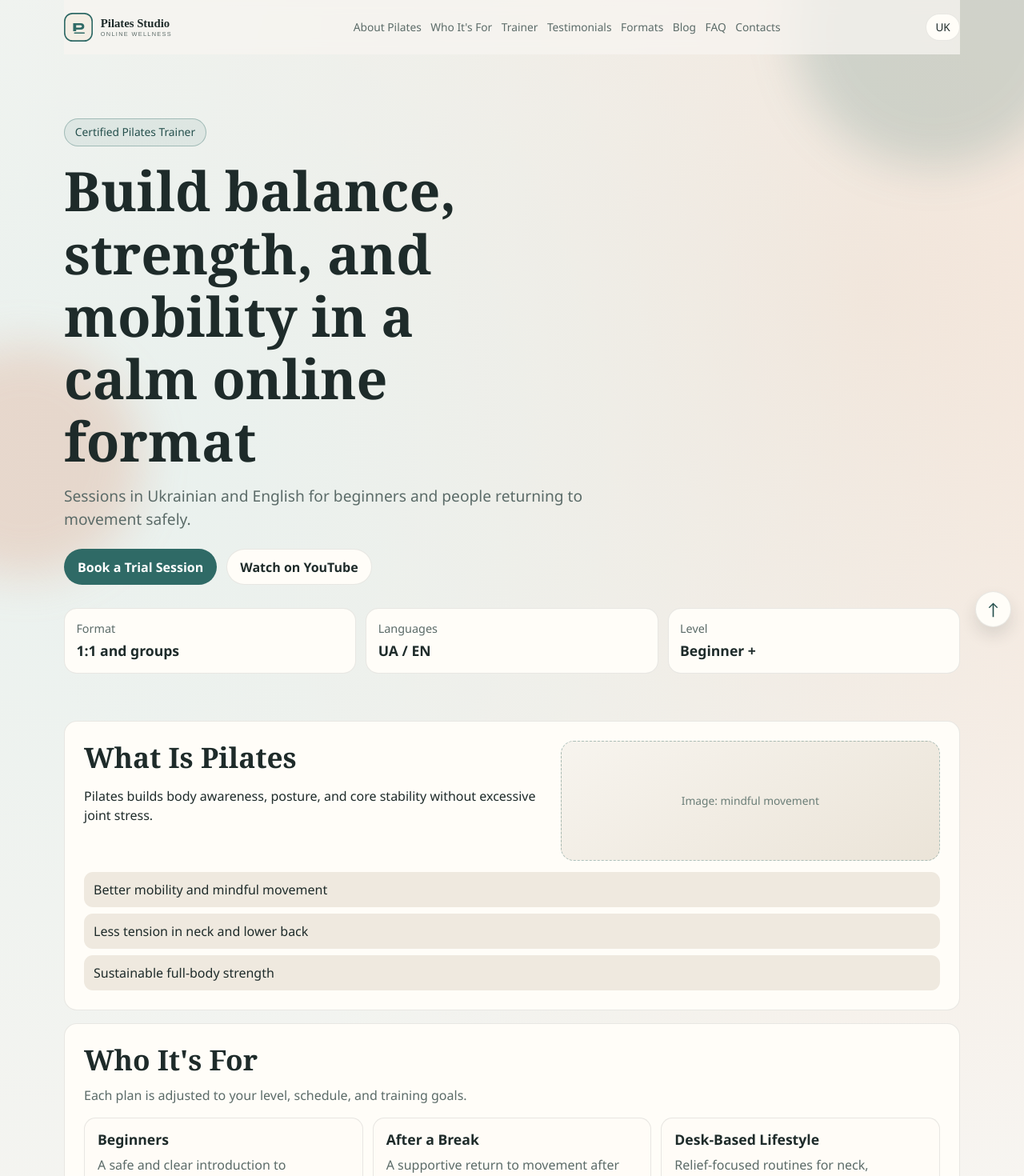
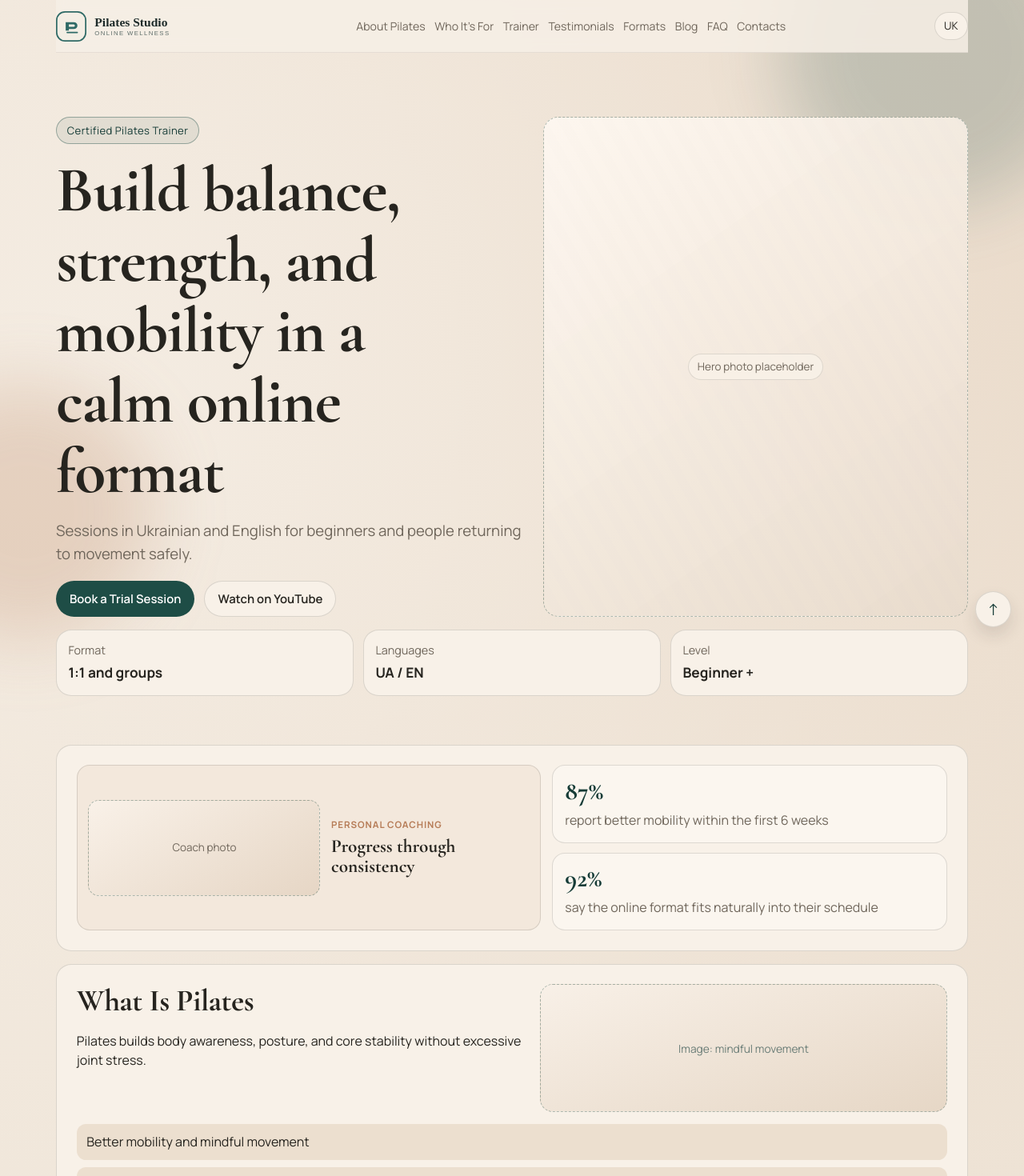
Before and after one commit to alexshen73/pilates-studio, a Next.js app: page /en in a window 1280 px wide. Shown: the top 1470 px of the page at 80% size. Built offline with nearby package versions, Linux system fonts and the light colour scheme.

Commit message:
feat: redesign landing style foundation inspired by references

```diff
--- a/app/[locale]/page.tsx
+++ b/app/[locale]/page.tsx
@@ -62,6 +62,8 @@ export default async function LocalePage({ params }: LocalePageProps) {
 
       <main>
         <section className="container hero">
+          <div className="heroGrid">
+            <div>
               <p className="badge">{data.hero.badge}</p>
               <h1>{data.hero.title}</h1>
               <p className="heroSubtitle">{data.hero.subtitle}</p>
@@ -74,6 +76,12 @@ export default async function LocalePage({ params }: LocalePageProps) {
                   {data.hero.secondaryCta}
                 </a>
               </div>
+            </div>
+
+            <div className="heroVisual" aria-label="Hero photo placeholder">
+              <span>{locale === "uk" ? "Тут буде головне фото" : "Hero photo placeholder"}</span>
+            </div>
+          </div>
 
           <div className="statsGrid">
             {data.hero.stats.map((item) => (
@@ -82,6 +90,34 @@ export default async function LocalePage({ params }: LocalePageProps) {
                 <strong>{item.value}</strong>
               </article>
             ))}
+          </div>
+        </section>
+
+        <section className="container section proofStrip">
+          <article className="faceCard">
+            <div className="facePhoto">{locale === "uk" ? "Фото тренера" : "Coach photo"}</div>
+            <div>
+              <p className="faceLabel">{locale === "uk" ? "Персональний супровід" : "Personal coaching"}</p>
+              <h3>{locale === "uk" ? "Результат через системність" : "Progress through consistency"}</h3>
+            </div>
+          </article>
+          <div className="proofGrid">
+            <article className="percentCard">
+              <strong>87%</strong>
+              <p>
+                {locale === "uk"
+                  ? "відмічають покращення мобільності за перші 6 тижнів"
+                  : "report better mobility within the first 6 weeks"}
+              </p>
+            </article>
+            <article className="percentCard">
+              <strong>92%</strong>
+              <p>
+                {locale === "uk"
+                  ? "кажуть, що онлайн-формат легко вбудувати у графік"
+                  : "say the online format fits naturally into their schedule"}
+              </p>
+            </article>
           </div>
         </section>
 
--- a/app/globals.css
+++ b/app/globals.css
@@ -1,14 +1,15 @@
 :root {
-  --bg: #f7f5f1;
-  --surface: #fffdf8;
-  --surface-strong: #efe9df;
-  --text: #1e2b2a;
-  --muted: #5b6b68;
-  --primary: #2f6a66;
-  --primary-strong: #244f4c;
-  --accent: #d98a6a;
-  --ring: rgba(47, 106, 102, 0.25);
-  --border: rgba(30, 43, 42, 0.1);
+  --bg: #efe5d8;
+  --bg-soft: #f6efe6;
+  --surface: #f8f1e8;
+  --surface-strong: #ecdfcf;
+  --text: #26241f;
+  --muted: #6f665b;
+  --primary: #1e4d46;
+  --primary-strong: #163c37;
+  --accent: #b67c57;
+  --border: rgba(38, 36, 31, 0.14);
+  --ring: rgba(30, 77, 70, 0.22);
 }
 
 * {
@@ -24,11 +25,11 @@ body {
   margin: 0;
   color: var(--text);
   background:
-    radial-gradient(circle at 12% 15%, #e9f1ee 0%, rgba(233, 241, 238, 0) 35%),
-    radial-gradient(circle at 85% 10%, #f3e4d8 0%, rgba(243, 228, 216, 0) 32%),
+    radial-gradient(circle at 9% 11%, #f4ece2 0%, rgba(244, 236, 226, 0) 38%),
+    radial-gradient(circle at 84% 7%, #e8d7c5 0%, rgba(232, 215, 197, 0) 36%),
     var(--bg);
-  font-family: "Avenir Next", "Segoe UI", "Trebuchet MS", sans-serif;
-  line-height: 1.5;
+  font-family: var(--font-body), "Trebuchet MS", sans-serif;
+  line-height: 1.55;
 }
 
 a {
@@ -37,7 +38,7 @@ a {
 }
 
 .container {
-  width: min(1120px, calc(100% - 2rem));
+  width: min(1140px, calc(100% - 2rem));
   margin-inline: auto;
 }
 
@@ -51,23 +52,23 @@ a {
   position: absolute;
   border-radius: 999px;
   z-index: -1;
-  filter: blur(28px);
+  filter: blur(44px);
 }
 
 .bgShapeOne {
-  width: 22rem;
-  height: 22rem;
-  top: -9rem;
-  right: -4rem;
-  background: rgba(47, 106, 102, 0.18);
+  width: 24rem;
+  height: 24rem;
+  top: -8rem;
+  right: -5rem;
+  background: rgba(30, 77, 70, 0.2);
 }
 
 .bgShapeTwo {
-  width: 18rem;
-  height: 18rem;
-  top: 27rem;
-  left: -7rem;
-  background: rgba(217, 138, 106, 0.25);
+  width: 20rem;
+  height: 20rem;
+  top: 30rem;
+  left: -8rem;
+  background: rgba(182, 124, 87, 0.24);
 }
 
 .header {
@@ -75,12 +76,13 @@ a {
   align-items: center;
   justify-content: space-between;
   gap: 1rem;
-  padding: 1rem 0;
+  padding: 0.85rem 0;
   position: sticky;
   top: 0;
-  z-index: 10;
+  z-index: 15;
   backdrop-filter: blur(8px);
-  background: rgba(247, 245, 241, 0.75);
+  background: rgba(246, 239, 230, 0.86);
+  border-bottom: 1px solid rgba(38, 36, 31, 0.08);
 }
 
 .brandMark {
@@ -89,8 +91,8 @@ a {
 }
 
 .brandLogo {
-  width: 180px;
-  max-width: 44vw;
+  width: 190px;
+  max-width: 46vw;
   height: auto;
 }
 
@@ -99,8 +101,26 @@ a {
   align-items: center;
   gap: 0.72rem;
   color: var(--muted);
-  font-size: 0.86rem;
+  font-size: 0.88rem;
   white-space: nowrap;
+}
+
+.navList a {
+  position: relative;
+  padding: 0.2rem 0;
+}
+
+.navList a::after {
+  content: "";
+  position: absolute;
+  left: 0;
+  bottom: -0.15rem;
+  width: 100%;
+  height: 1px;
+  transform: scaleX(0);
+  transform-origin: left;
+  background: var(--primary);
+  transition: transform 0.2s ease;
 }
 
 .navList a:hover,
@@ -108,56 +128,97 @@ a {
   color: var(--primary-strong);
 }
 
+.navList a:hover::after,
+.navList a:focus-visible::after {
+  transform: scaleX(1);
+}
+
 .langSwitch {
   border: 1px solid var(--border);
   border-radius: 999px;
-  padding: 0.35rem 0.7rem;
-  font-size: 0.85rem;
+  padding: 0.38rem 0.72rem;
+  font-size: 0.84rem;
   background: var(--surface);
 }
 
 .hero {
   padding-top: 3rem;
-  padding-bottom: 2rem;
+  padding-bottom: 2.25rem;
+}
+
+.heroGrid {
+  display: grid;
+  gap: 1.2rem;
+  align-items: stretch;
 }
 
 .badge {
   width: fit-content;
   margin: 0;
-  border: 1px solid rgba(47, 106, 102, 0.35);
+  border: 1px solid rgba(30, 77, 70, 0.4);
   border-radius: 999px;
-  padding: 0.4rem 0.8rem;
+  padding: 0.35rem 0.8rem;
   color: var(--primary-strong);
-  background: rgba(47, 106, 102, 0.08);
-  font-size: 0.86rem;
+  background: rgba(30, 77, 70, 0.08);
+  font-size: 0.82rem;
+  letter-spacing: 0.03em;
 }
 
 h1,
 h2,
 h3 {
   margin: 0;
-  line-height: 1.15;
+  line-height: 1.1;
+  font-family: var(--font-heading), Georgia, serif;
 }
 
 h1 {
-  font-family: "Georgia", "Times New Roman", serif;
-  font-size: clamp(2rem, 6vw, 4.25rem);
-  margin-top: 1rem;
-  max-width: 14ch;
+  font-size: clamp(2.2rem, 6.5vw, 5rem);
+  margin-top: 0.9rem;
+  max-width: 13ch;
+  letter-spacing: -0.015em;
 }
 
 .heroSubtitle {
-  margin-top: 1rem;
-  max-width: 60ch;
+  margin-top: 0.95rem;
+  max-width: 56ch;
   color: var(--muted);
-  font-size: clamp(1rem, 2.5vw, 1.2rem);
+  font-size: clamp(1rem, 2.1vw, 1.16rem);
+}
+
+.heroVisual {
+  min-height: 300px;
+  border: 1px dashed rgba(30, 77, 70, 0.35);
+  border-radius: 1.2rem;
+  background:
+    linear-gradient(145deg, rgba(255, 249, 242, 0.92), rgba(233, 219, 205, 0.94)),
+    repeating-linear-gradient(
+      60deg,
+      rgba(182, 124, 87, 0.08),
+      rgba(182, 124, 87, 0.08) 12px,
+      rgba(30, 77, 70, 0.08) 12px,
+      rgba(30, 77, 70, 0.08) 24px
+    );
+  display: grid;
+  place-items: center;
+  text-align: center;
+  color: var(--muted);
+  padding: 1rem;
+}
+
+.heroVisual span {
+  background: rgba(248, 241, 232, 0.85);
+  border: 1px solid rgba(38, 36, 31, 0.12);
+  border-radius: 999px;
+  padding: 0.34rem 0.7rem;
+  font-size: 0.84rem;
 }
 
 .ctaRow {
   display: flex;
   flex-wrap: wrap;
   gap: 0.75rem;
-  margin-top: 1.4rem;
+  margin-top: 1.2rem;
 }
 
 .btn {
@@ -165,10 +226,11 @@ h1 {
   align-items: center;
   justify-content: center;
   min-height: 2.8rem;
-  padding: 0.5rem 1rem;
+  padding: 0.54rem 1rem;
   border-radius: 999px;
   border: 1px solid transparent;
   font-weight: 600;
+  font-size: 0.93rem;
 }
 
 .btnPrimary {
@@ -186,18 +248,24 @@ h1 {
   background: var(--surface);
 }
 
+.btnGhost:hover,
+.btnGhost:focus-visible {
+  border-color: var(--primary);
+}
+
 .statsGrid {
-  margin-top: 1.8rem;
+  margin-top: 1rem;
   display: grid;
   gap: 0.75rem;
   grid-template-columns: repeat(auto-fit, minmax(150px, 1fr));
 }
 
 .statCard,
-.block {
+.block,
+.proofStrip {
   border: 1px solid var(--border);
   background: var(--surface);
-  border-radius: 1rem;
+  border-radius: 1.2rem;
 }
 
 .statCard {
@@ -213,24 +281,89 @@ h1 {
 .statCard strong {
   display: block;
   margin-top: 0.2rem;
-  font-size: 1.1rem;
+  font-size: 1.08rem;
 }
 
 .section {
   margin-top: 1rem;
 }
 
-.block {
+.block,
+.proofStrip {
   padding: 1.2rem;
 }
 
 .block h2 {
-  font-family: "Georgia", "Times New Roman", serif;
-  font-size: clamp(1.5rem, 3vw, 2.2rem);
+  font-size: clamp(1.7rem, 3vw, 2.5rem);
+  letter-spacing: -0.01em;
 }
 
 .block > p {
   margin: 0.8rem 0 0;
+  color: var(--muted);
+}
+
+.proofStrip {
+  display: grid;
+  gap: 0.9rem;
+}
+
+.faceCard {
+  border: 1px solid var(--border);
+  border-radius: 1rem;
+  background: #f3e8dc;
+  padding: 0.85rem;
+  display: grid;
+  gap: 0.85rem;
+  align-items: center;
+}
+
+.facePhoto {
+  min-height: 120px;
+  border-radius: 0.85rem;
+  border: 1px dashed rgba(30, 77, 70, 0.35);
+  background: linear-gradient(150deg, #f9f1e8, #e6d6c5);
+  display: grid;
+  place-items: center;
+  color: var(--muted);
+  font-size: 0.84rem;
+}
+
+.faceLabel {
+  margin: 0;
+  color: var(--accent);
+  text-transform: uppercase;
+  letter-spacing: 0.08em;
+  font-size: 0.72rem;
+  font-weight: 700;
+}
+
+.faceCard h3 {
+  margin-top: 0.35rem;
+  font-size: 1.45rem;
+}
+
+.proofGrid {
+  display: grid;
+  gap: 0.75rem;
+}
+
+.percentCard {
+  border: 1px solid var(--border);
+  border-radius: 1rem;
+  padding: 0.95rem;
+  background: #fbf6ef;
+}
+
+.percentCard strong {
+  font-size: 2rem;
+  line-height: 1;
+  color: var(--primary-strong);
+  font-family: var(--font-heading), Georgia, serif;
+}
+
+.percentCard p {
+  margin: 0.45rem 0 0;
   color: var(--muted);
 }
 
@@ -243,8 +376,8 @@ h1 {
 }
 
 .pointList li {
-  padding: 0.6rem 0.75rem;
-  border-radius: 0.7rem;
+  padding: 0.64rem 0.78rem;
+  border-radius: 0.72rem;
   background: var(--surface-strong);
 }
 
@@ -260,10 +393,10 @@ h1 {
 }
 
 .visualBlock {
-  border: 1px dashed rgba(47, 106, 102, 0.36);
+  border: 1px dashed rgba(30, 77, 70, 0.34);
   border-radius: 1rem;
-  min-height: 150px;
-  background: linear-gradient(150deg, #f7f4ee, #ebe4d8);
+  min-height: 160px;
+  background: linear-gradient(160deg, #f8f0e7, #e6d7c6);
   color: #6a7d77;
   display: grid;
   place-items: center;
@@ -273,15 +406,15 @@ h1 {
 }
 
 .profileCard {
-  border: 1px dashed rgba(47, 106, 102, 0.35);
+  border: 1px dashed rgba(30, 77, 70, 0.34);
   border-radius: 1rem;
   padding: 1rem;
-  background: linear-gradient(145deg, #fdfbf7, #f0ece4);
+  background: linear-gradient(145deg, #fef8f0, #eadccc);
 }
 
 .visualTrainer {
   margin-bottom: 0.85rem;
-  min-height: 220px;
+  min-height: 230px;
 }
 
 .profileTag {
@@ -289,14 +422,14 @@ h1 {
   margin: 0;
   padding: 0.3rem 0.65rem;
   border-radius: 999px;
-  background: rgba(217, 138, 106, 0.15);
-  color: #8a4f36;
-  font-size: 0.82rem;
+  background: rgba(182, 124, 87, 0.18);
+  color: #8c5e3f;
+  font-size: 0.8rem;
 }
 
 .profileCard h3 {
   margin-top: 0.8rem;
-  font-size: 1.3rem;
+  font-size: 1.6rem;
 }
 
 .profileCard p {
@@ -313,17 +446,18 @@ h1 {
 
 .infoCard,
 .programCard,
-.faqCard {
+.faqCard,
+.testimonialCard {
   border: 1px solid var(--border);
-  border-radius: 0.9rem;
+  border-radius: 0.95rem;
   padding: 1rem;
-  background: #fffcf7;
+  background: #fcf7ef;
 }
 
 .infoCard h3,
 .programCard h3,
 .faqCard h3 {
-  font-size: 1.1rem;
+  font-size: 1.28rem;
 }
 
 .infoCard p,
@@ -331,13 +465,6 @@ h1 {
 .faqCard p {
   margin: 0.6rem 0 0;
   color: var(--muted);
-}
-
-.testimonialCard {
-  border: 1px solid var(--border);
-  border-radius: 0.9rem;
-  padding: 1rem;
-  background: #fffcf7;
 }
 
 .quote {
@@ -351,12 +478,6 @@ h1 {
   font-weight: 700;
 }
 
-.programLength {
-  margin: 0;
-  color: var(--accent);
-  font-weight: 700;
-}
-
 .faqAccordion {
   margin-top: 1rem;
   display: grid;
@@ -365,8 +486,8 @@ h1 {
 
 .faqItem {
   border: 1px solid var(--border);
-  border-radius: 0.9rem;
-  background: #fffcf7;
+  border-radius: 0.95rem;
+  background: #fcf7ef;
   overflow: hidden;
 }
 
@@ -394,7 +515,7 @@ h1 {
 }
 
 .faqItem[open] summary::after {
-  content: "−";
+  content: "-";
 }
 
 .faqItem p {
@@ -411,9 +532,9 @@ h1 {
 
 .contacts .linkGrid a {
   border: 1px solid var(--border);
-  border-radius: 0.75rem;
-  padding: 0.7rem;
-  background: #fffcf7;
+  border-radius: 0.8rem;
+  padding: 0.74rem;
+  background: #fcf7ef;
 }
 
 .contactLink {
@@ -429,7 +550,7 @@ h1 {
   border-radius: 999px;
   display: inline-grid;
   place-items: center;
-  background: rgba(47, 106, 102, 0.1);
+  background: rgba(30, 77, 70, 0.11);
   color: var(--primary);
   flex-shrink: 0;
 }
@@ -469,7 +590,7 @@ h1 {
   display: grid;
   place-items: center;
   font-size: 1.25rem;
-  box-shadow: 0 10px 20px rgba(30, 43, 42, 0.12);
+  box-shadow: 0 10px 20px rgba(38, 36, 31, 0.12);
 }
 
 .upButton:hover,
@@ -480,7 +601,7 @@ h1 {
 
 @media (min-width: 768px) {
   .container {
-    width: min(1120px, calc(100% - 3rem));
+    width: min(1140px, calc(100% - 3rem));
   }
 
   .navList {
@@ -489,19 +610,42 @@ h1 {
 
   .hero {
     padding-top: 4rem;
-    padding-bottom: 2.7rem;
+    padding-bottom: 2.8rem;
   }
 
-  .block {
-    padding: 1.5rem;
+  .heroGrid {
+    grid-template-columns: 1.05fr 0.95fr;
+    gap: 1.4rem;
+  }
+
+  .heroVisual {
+    min-height: 420px;
+  }
+
+  .proofStrip {
+    grid-template-columns: 1.08fr 0.92fr;
+    align-items: stretch;
+  }
+
+  .proofGrid {
+    grid-template-columns: repeat(2, minmax(0, 1fr));
+  }
+
+  .faceCard {
+    grid-template-columns: 0.54fr 0.46fr;
+  }
+
+  .block,
+  .proofStrip {
+    padding: 1.55rem;
   }
 
   .sectionHead {
-    grid-template-columns: 1.1fr 0.9fr;
+    grid-template-columns: 1.05fr 0.95fr;
   }
 
   .split {
-    grid-template-columns: 1.2fr 0.8fr;
+    grid-template-columns: 1.08fr 0.92fr;
     align-items: stretch;
   }
 
@@ -526,4 +670,8 @@ h1 {
   .faqGrid {
     grid-template-columns: repeat(3, minmax(0, 1fr));
   }
+
+  .proofGrid {
+    grid-template-columns: 1fr;
+  }
 }
--- a/app/layout.tsx
+++ b/app/layout.tsx
@@ -1,5 +1,19 @@
 import type { Metadata } from "next";
+import { Cormorant_Garamond, Manrope } from "next/font/google";
+
 import "@/app/globals.css";
+
+const headingFont = Cormorant_Garamond({
+  variable: "--font-heading",
+  subsets: ["latin", "cyrillic"],
+  weight: ["500", "600", "700"],
+});
+
+const bodyFont = Manrope({
+  variable: "--font-body",
+  subsets: ["latin", "cyrillic"],
+  weight: ["400", "500", "600", "700"],
+});
 
 export const metadata: Metadata = {
   metadataBase: new URL("https://example.com"),
@@ -13,7 +27,7 @@ export const metadata: Metadata = {
 export default function RootLayout({ children }: { children: React.ReactNode }) {
   return (
     <html lang="en">
-      <body>{children}</body>
+      <body className={`${headingFont.variable} ${bodyFont.variable}`}>{children}</body>
     </html>
   );
 }
```
Lines whose indentation alone changed are shown as unchanged.
